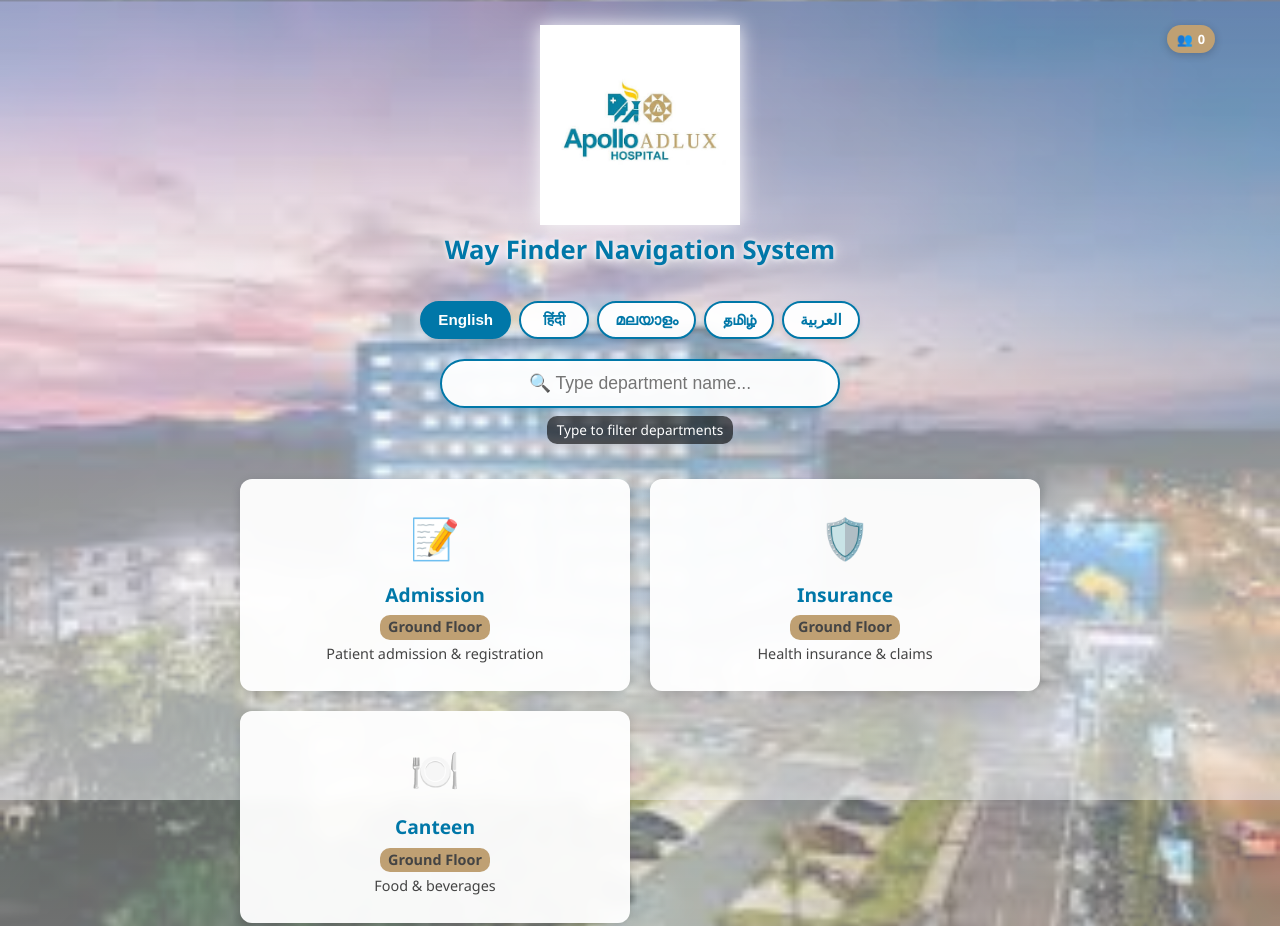
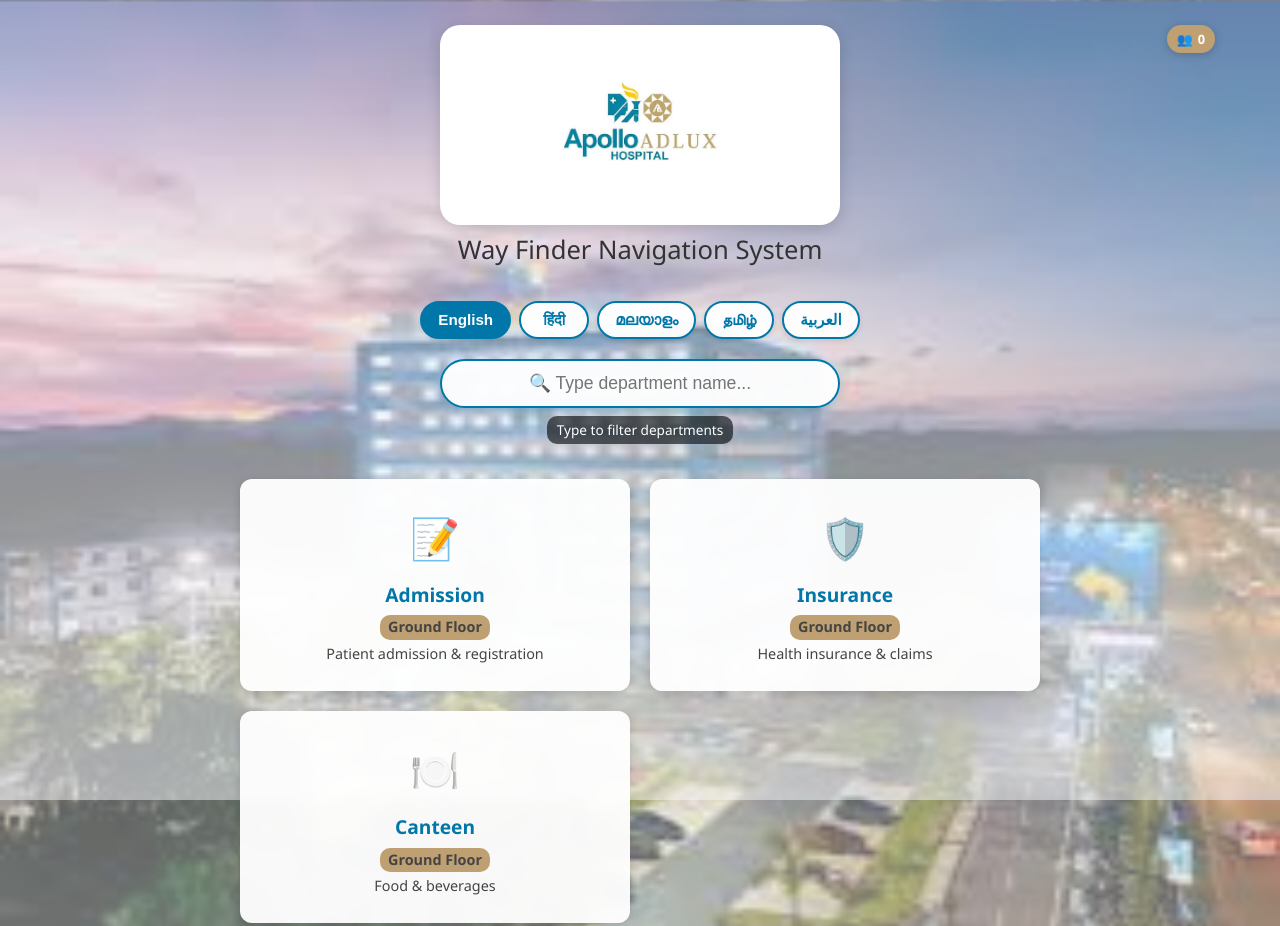
Before and after one commit to smartdevops2025-hub/apollo-wayfinder, a plain HTML site: page index.html in a window 1280 px wide. Shown: the top 926 px of the page. Drawn offline with Linux system fonts and the light colour scheme; no server answers.

Commit message:
Update index.html

```diff
--- a/index.html
+++ b/index.html
@@ -67,7 +67,10 @@
             object-fit: contain;
             margin: 0 auto;
             display: block;
-            filter: drop-shadow(0px 0px 10px rgba(255, 255, 255, 0.9));
+            background-color: white; /* Keeps the background white inside the curve */
+            border-radius: 20px;     /* THIS ADDS THE CURVE to the corners */
+            box-shadow: 0px 4px 15px rgba(0, 0, 0, 0.15); /* Adds a soft shadow around the curve */
+        }
         }
 
         .hospital-subtitle {
```
